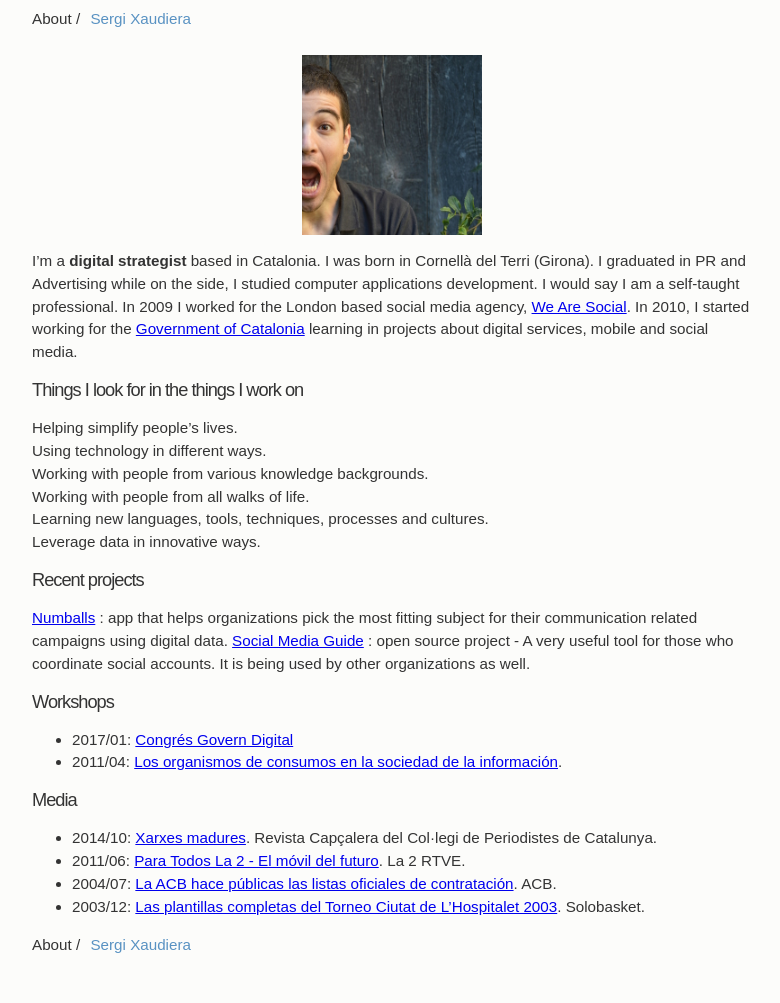
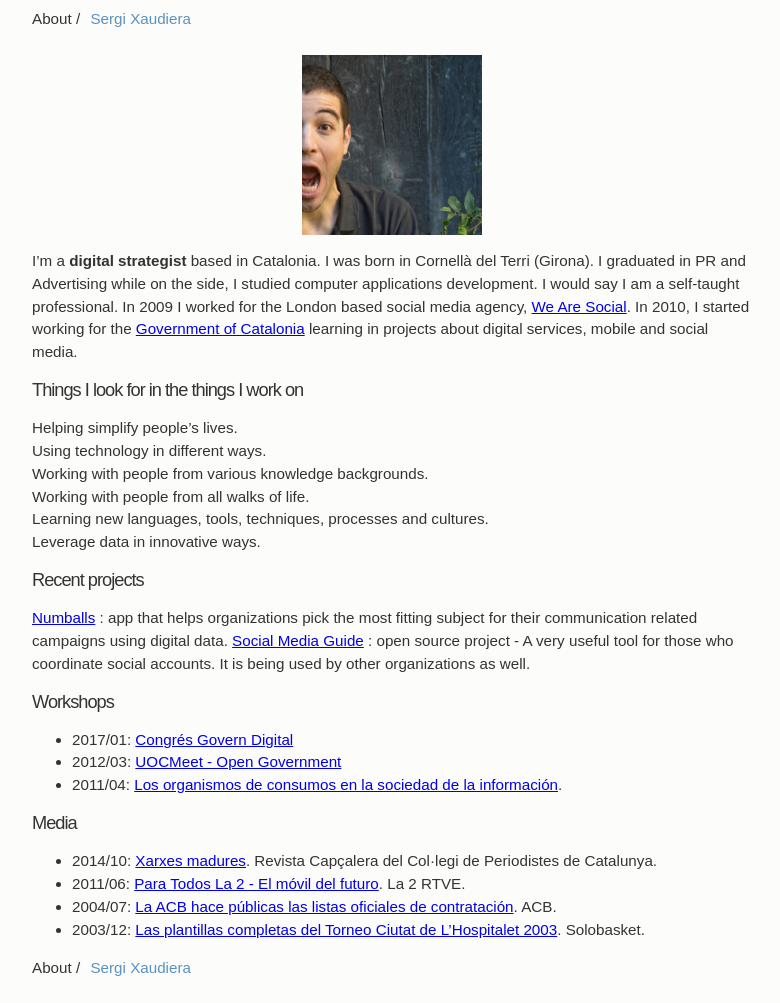
Before and after one commit to sergixaudiera/sergixaudiera.github.io, a Jekyll site: the page built from about.md, in a window 1280 px wide. Shown: the whole page, without its empty margins (248-1028 px from the left). Built offline with Jekyll 4.4.1, drawn with Linux system fonts in a browser that asks for light colours; before the commit the page ends 981 px from its top, so only the background shows below that.

Commit message:
+ uoc meet

```diff
--- a/about.md
+++ b/about.md
@@ -21,6 +21,7 @@ Leverage data in innovative ways.
 
 ## Workshops
 - 2017/01: [Congrés Govern Digital](/2017/congres-govern-digital/)
+- 2012/03: [UOCMeet - Open Government](http://social.alumni.uoc.edu/uocmeet/2012/03/28/uocmeet-open-government/)
 - 2011/04: [Los organismos de consumos en la sociedad de la información](/docs/20110427_curs_consum.pdf).
 
 
```
